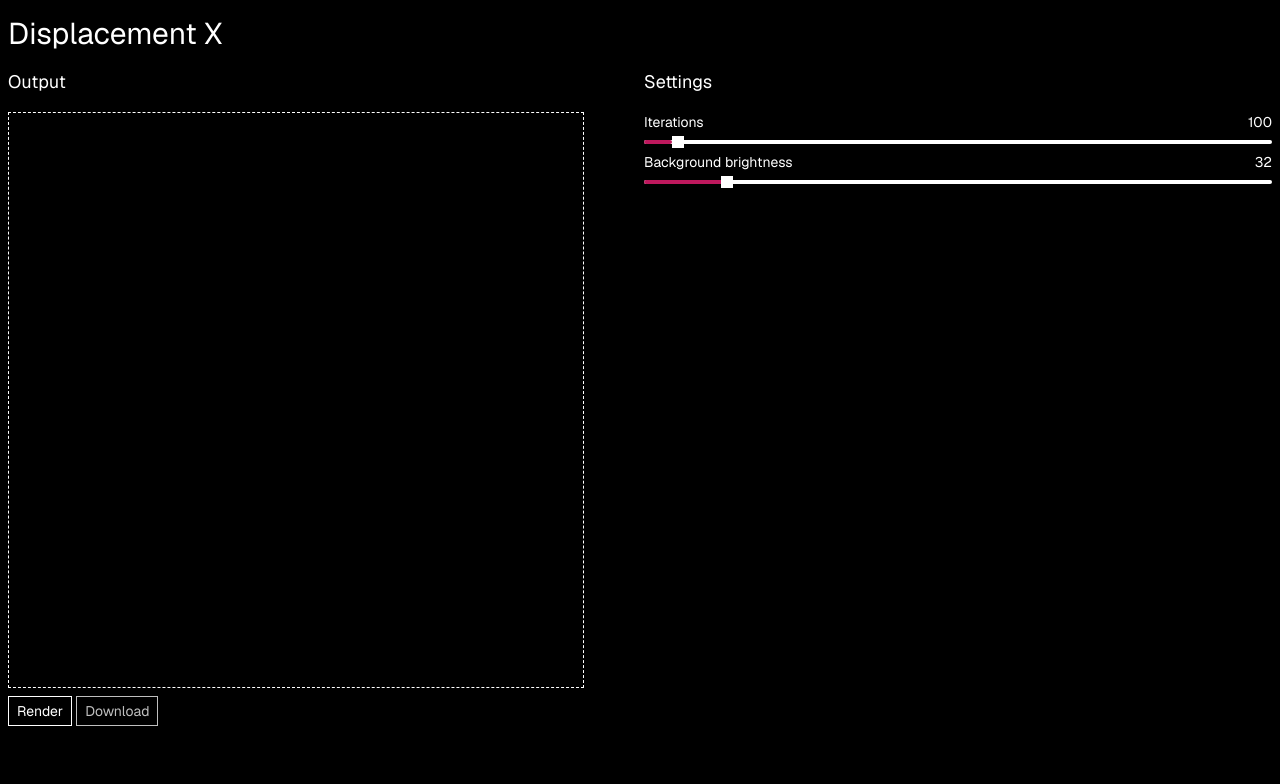
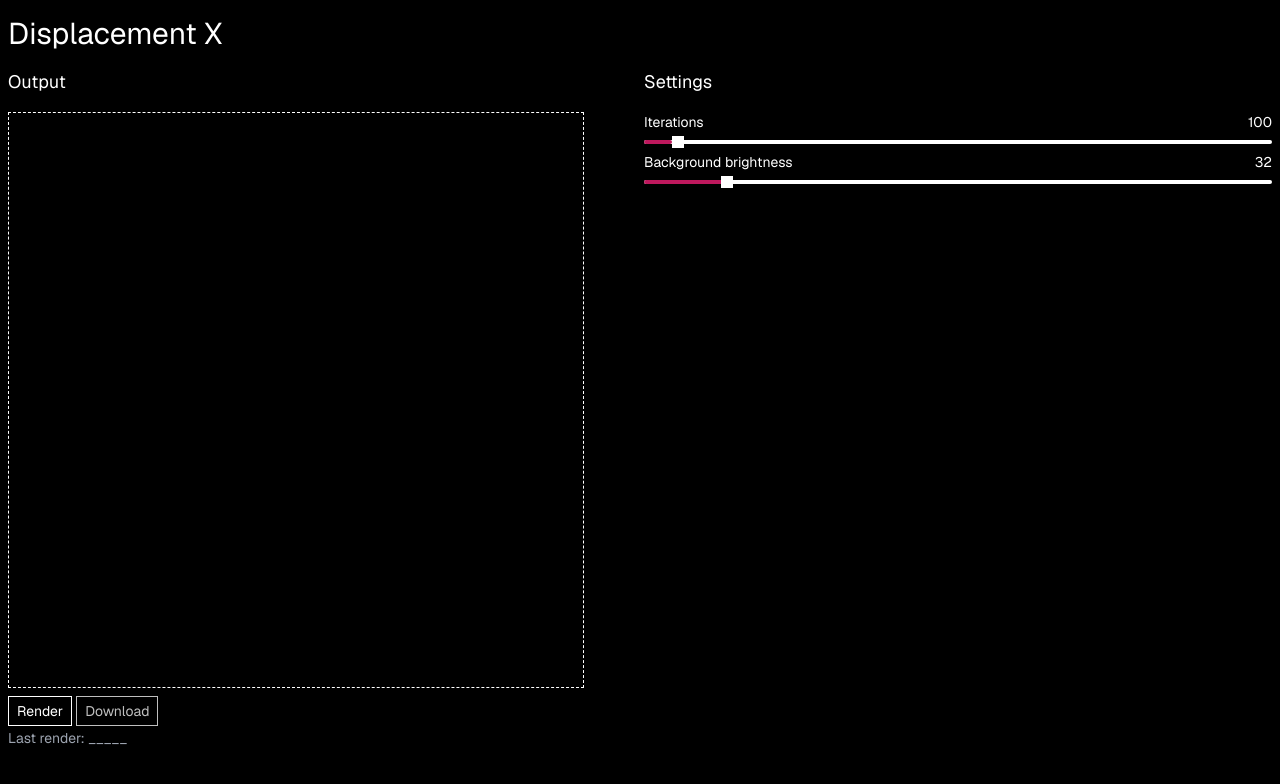
Before and after one commit to satelllte/displacementx, a Next.js app: page / in a window 1280 px wide. Shown: the top 784 px of the page. Built offline with nearby package versions, Linux system fonts and the light colour scheme.

Commit message:
render time

```diff
--- a/src/components/pages/Generator/CanvasSection/CanvasSection.tsx
+++ b/src/components/pages/Generator/CanvasSection/CanvasSection.tsx
@@ -13,12 +13,15 @@ const canvasHeight = 4096;
 export function CanvasSection() {
   const [isPristine, setIsPristine] = useState<boolean>(true);
   const [isRendering, setIsRendering] = useState<boolean>(false);
+  const [renderTimeMs, setRenderTimeMs] = useState<number | undefined>();
 
   const canvasRef = useRef<HTMLCanvasElement>(null);
 
   const render = () => {
     setIsPristine(false);
     setIsRendering(true);
+
+    const renderStartTimeMs = performance.now();
 
     const canvas = canvasRef.current;
     if (!canvas) return;
@@ -56,7 +59,19 @@ export function CanvasSection() {
         ctx2d.fillRect(x, y, boxWidth, boxHeight);
       },
       onEnd() {
-        setIsRendering(false);
+        // Set minumum "visible" render time to 0.2s to prevent very fast component updates (i.e., flickering)
+        const minimumTimeBetweenUpdatesMs = 200;
+        const renderTimeMs = performance.now() - renderStartTimeMs;
+        const update = () => {
+          setRenderTimeMs(renderTimeMs);
+          setIsRendering(false);
+        };
+
+        if (renderTimeMs < minimumTimeBetweenUpdatesMs) {
+          setTimeout(update, minimumTimeBetweenUpdatesMs);
+        } else {
+          update();
+        }
       },
     });
   };
@@ -93,6 +108,16 @@ export function CanvasSection() {
           Download
         </Button>
       </div>
+      <div>
+        <output className='text-sm text-gray-400'>
+          Last render:{' '}
+          <span>
+            {!isRendering && renderTimeMs
+              ? `${(renderTimeMs * 0.001).toFixed(3)}s`
+              : `_____`}
+          </span>
+        </output>
+      </div>
     </section>
   );
 }
```
